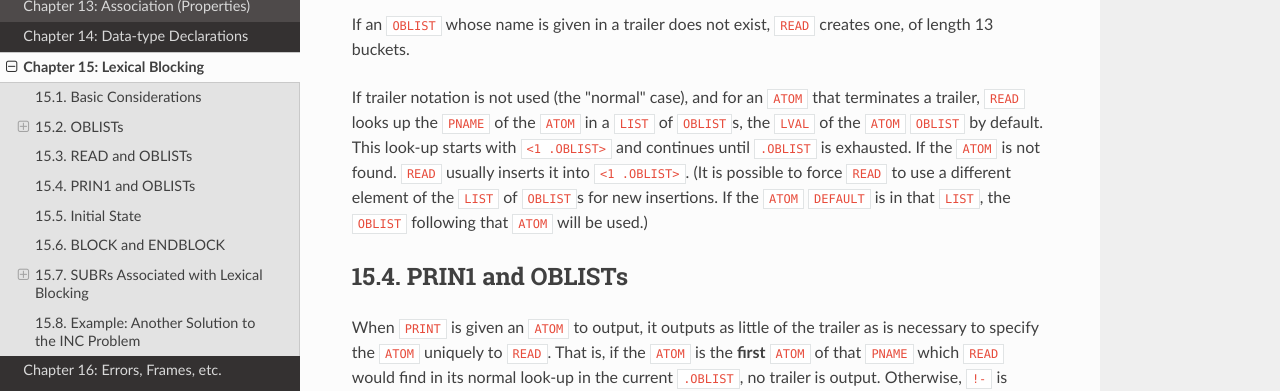
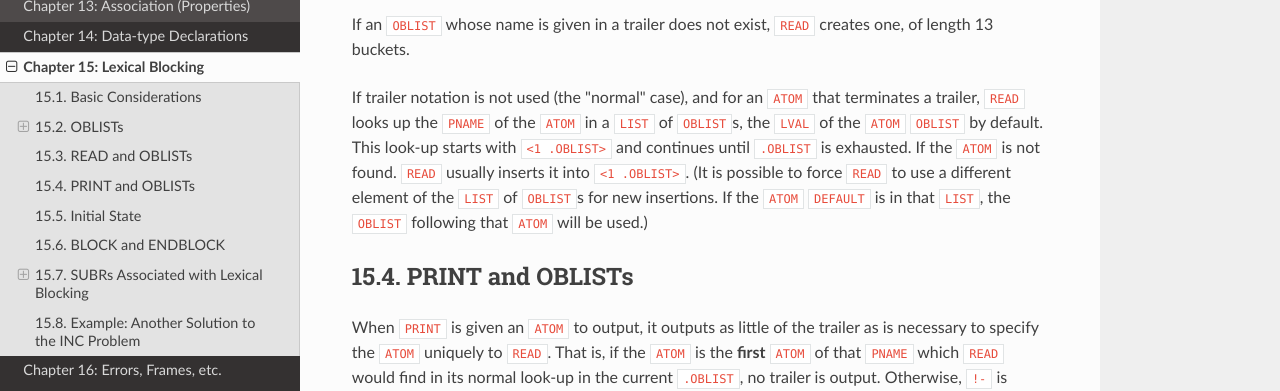
Before and after one commit to taradinoc/mdl-docs, an MkDocs documentation site: the page built from docs/15-lexical-blocking.md, in a window 1280 px wide and 900 px high, scrolled down 2994 px. Shown: the top 391 px of the window. Built offline with MkDocs 1.6.1, drawn with Linux system fonts in a browser that asks for light colours; nearby versions of some CDN libraries.

Commit message:
Change "PRIN1" to "PRINT".
(The header in the ToC is clearer.)

```diff
--- a/docs/15-lexical-blocking.md
+++ b/docs/15-lexical-blocking.md
@@ -148,7 +148,7 @@ a different element of the `LIST` of `OBLIST`s for new insertions. If
 the `ATOM` `DEFAULT` is in that `LIST`, the `OBLIST` following that
 `ATOM` will be used.)
 
-## 15.4. PRIN1 and OBLISTs
+## 15.4. PRINT and OBLISTs
 
 When `PRINT` is given an `ATOM` to output, it outputs as little of the
 trailer as is necessary to specify the `ATOM` uniquely to `READ`. That
```
